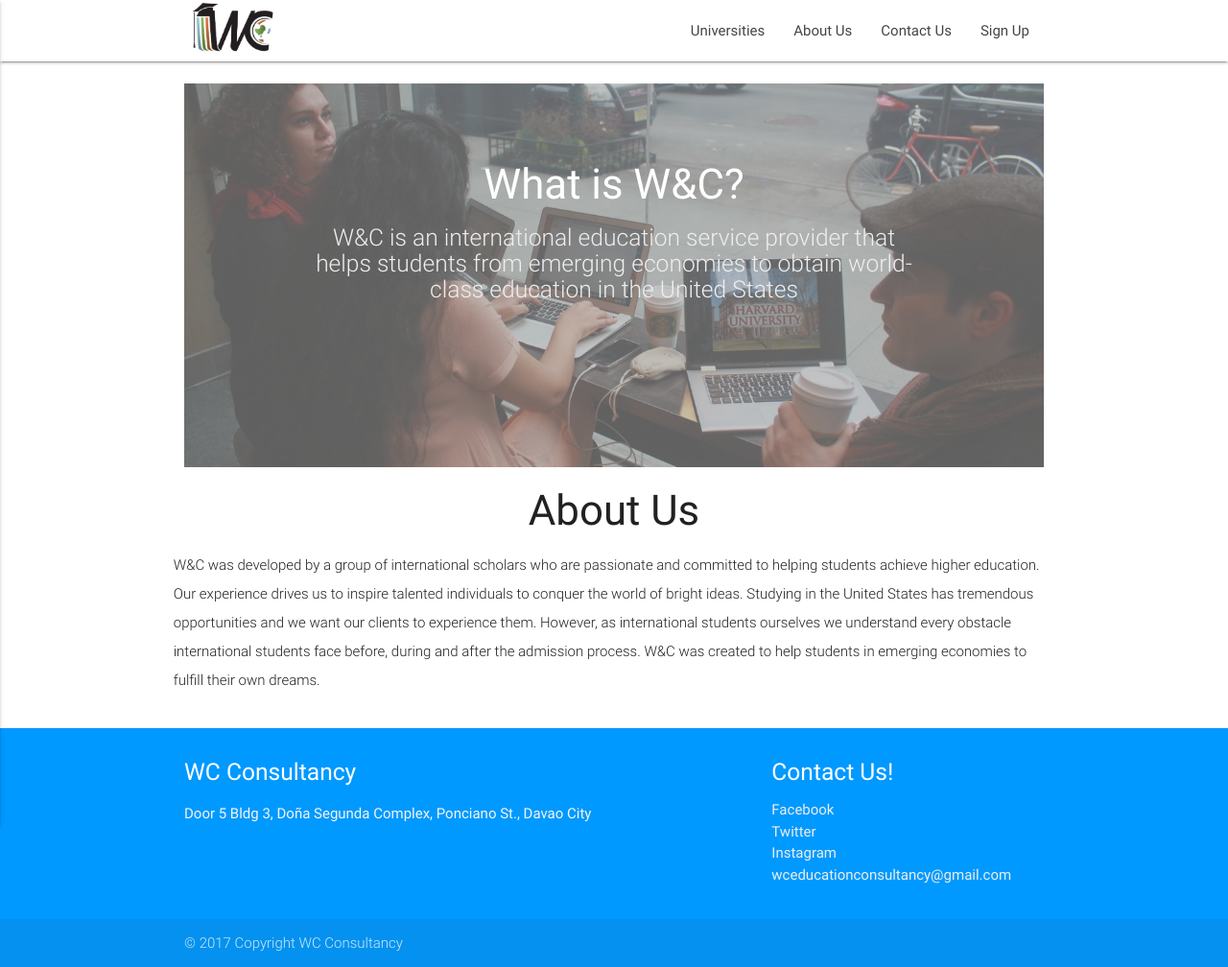
After one commit to jsemearns/wc_consultancy, a Django app: page /about/ in a window 1280 px wide. The commit adds this page. Shown: the whole page at 96% size. Run offline with Django 3.2, Linux system fonts and the light colour scheme; some libraries are stand-ins or nearby versions.

Commit message:
added about us page

```diff
--- /dev/null
+++ b/main/static/main/js/about/about.js
@@ -0,0 +1,3 @@
+$(document).ready(function() {
+    $('.carousel.carousel-slider').carousel({fullWidth: true});
+});
--- a/main/static/main/materialize/css/style.css
+++ b/main/static/main/materialize/css/style.css
@@ -87,3 +87,17 @@ img.logo {
     width: 120px;
     height: 120px;
 }
+
+.layer {
+    background-color: rgba(248, 247, 216, 0.7);
+    position: absolute;
+    top: 0;
+    left: 0;
+    width: 100%;
+    height: 100%;
+}
+
+.darken-img {
+    opacity: 0.4;
+    filter: alpha(opacity=40);
+}
--- a/main/static/main/materialize/js/init.js
+++ b/main/static/main/materialize/js/init.js
@@ -3,6 +3,7 @@
 
     $('.button-collapse').sideNav();
     $('.parallax').parallax();
-
+    $('.carousel.carousel-slider').carousel({full_width: true});
+    $('.slider').slider({indicators: false});
   }); // end of document ready
 })(jQuery); // end of jQuery name space
--- /dev/null
+++ b/main/templates/about/about.html
@@ -0,0 +1,65 @@
+{% extends 'base.html' %}
+{% load staticfiles %}
+
+{% block main %}
+    <div class="container">
+        <br />
+        <div class="slider">
+            <ul class="slides">
+                <li>
+                    <img class="darken-img" src="{% static 'main/img/rsz_carousel1.jpg' %}">
+                    <div class="caption center-align">
+                        <h3>What is W&amp;C?</h3>
+                        <h5 class="light grey-text text-lighten-3">
+                            W&amp;C is an international
+                            education service provider that helps students
+                            from emerging economies to obtain world-class education in the United States
+                        </h5>
+                    </div>
+                </li>
+                <li>
+                    <img class="darken-img" src="{% static 'main/img/rsz_carousel2.jpg' %}">
+                    <div class="caption center-align">
+                        <h3>What do we do?</h3>
+                        <h4>Provide <strong><i>SMART</i></strong> Information</h4>
+                        <h5 class="light grey-text text-lighten-3">
+                            Our database was designed to provide students the access to smart information
+                            connecting them to over 100 colleges and universities in the United States.
+                        </h5>
+                    </div>
+                </li>
+                <li>
+                    <img class="darken-img" src="{% static 'main/img/rsz_carousel3.jpg' %}">
+                    <div class="caption center-align">
+                        <h3>Evaluation &amp; Guidance</h3>
+                        <h5 class="light grey-text text-lighten-3">
+                            Our team evaluates and guides students in the application process.
+                        </h5>
+                    </div>
+                </li>
+                <li>
+                    <img class="darken-img" src="{% static 'main/img/rsz_carousel4.jpg' %}">
+                    <div class="caption center-align">
+                        <h3>Information Driven</h3>
+                        <h5 class="light grey-text text-lighten-3">
+                            We collect only the most pivotal information that are directly derived from
+                            school administrators, program directors or admission officers.
+                        </h5>
+                    </div>
+                </li>
+            </ul>
+        </div>
+        <h3 class="center">About Us</h3>
+        <div class="row">
+            <p class="light">
+                W&amp;C was developed by a group of international scholars who are passionate
+                and committed to helping students achieve higher education.
+                Our experience drives us to inspire talented individuals to conquer the world of
+                bright ideas. Studying in the United States has tremendous opportunities and we want
+                our clients to experience them. However, as international students ourselves we
+                understand every obstacle international students face before, during and after the admission process.
+                W&amp;C was created to help students in emerging economies to fulfill their own dreams.
+            </p>
+        </div>
+    </div>
+{% endblock %}
--- a/main/templates/base.html
+++ b/main/templates/base.html
@@ -11,6 +11,14 @@
     </head>
 
     <body>
+        <script type="text/javascript" src="https://code.jquery.com/jquery-2.1.1.min.js"></script>
+        <script type="text/javascript" src="{% static 'main/materialize/js/materialize.min.js' %}"></script>
+        <script type="text/javascript" src="{% static 'main/materialize/js/init.js' %}"></script>
+        <script type="text/javascript" src="{% static 'main/js/zepto/zepto.js' %}"></script>
+
+        {% block page_javascript %}
+        {% endblock %}
+
         {% block site_header %}
           {% include 'components/site_header.html' %}
         {% endblock %}
@@ -20,12 +28,5 @@
         {% block footer %}
             {% include 'components/footer.html' %}
         {% endblock %}
-
-        <script type="text/javascript" src="https://code.jquery.com/jquery-2.1.1.min.js"></script>
-        <script type="text/javascript" src="{% static 'main/materialize/js/materialize.min.js' %}"></script>
-        <script type="text/javascript" src="{% static 'main/materialize/js/init.js' %}"></script>
-        <script type="text/javascript" src="{% static 'main/js/zepto/zepto.js' %}"></script>
-        {% block page_javascript %}
-        {% endblock %}
     </body>
 </html>
--- a/main/templates/components/site_header.html
+++ b/main/templates/components/site_header.html
@@ -4,8 +4,8 @@
       <a href="{% url 'index' %}" class="brand-logo"><img class="responsive-img logo" src="{% static 'main/img/wc-logo2.png' %}"></a>
       <ul class="right hide-on-med-and-down">
         <li><a href="{% url 'universities' %}">Universities</a></li>
+        <li><a href="{% url 'about' %}">About Us</a></li>
         <li><a href="#">Contact Us</a></li>
-        <li><a href="#">About</a></li>
         <li><a href="#">Sign Up</a></li>
       </ul>
 
--- a/main/views/__init__.py
+++ b/main/views/__init__.py
@@ -1,2 +1,3 @@
 from home import HomeTemplateView
 from university import UniversityTemplateView, UniversityDetailTemplateView
+from about import AboutTemplateView
--- /dev/null
+++ b/main/views/about.py
@@ -0,0 +1,6 @@
+from django.shortcuts import render
+from django.views.generic import TemplateView
+
+# Create your views here.
+class AboutTemplateView(TemplateView):
+    template_name = 'about/about.html'
--- a/wcconsultancy/urls.py
+++ b/wcconsultancy/urls.py
@@ -30,6 +30,10 @@ urlpatterns = [
         main_views.UniversityDetailTemplateView.as_view(),
         name='university-detail'
     ),
+    url(r'^about/$',
+        main_views.AboutTemplateView.as_view(),
+        name='about'
+    ),
     url(r'^pizzapasta/',
         admin.site.urls
     ),
```
Also changed, not shown: main/static/main/img/rsz_carousel1.jpg (added), main/static/main/img/rsz_carousel2.jpg (added), main/static/main/img/rsz_carousel3.jpg (added), main/static/main/img/rsz_carousel4.jpg (added).
